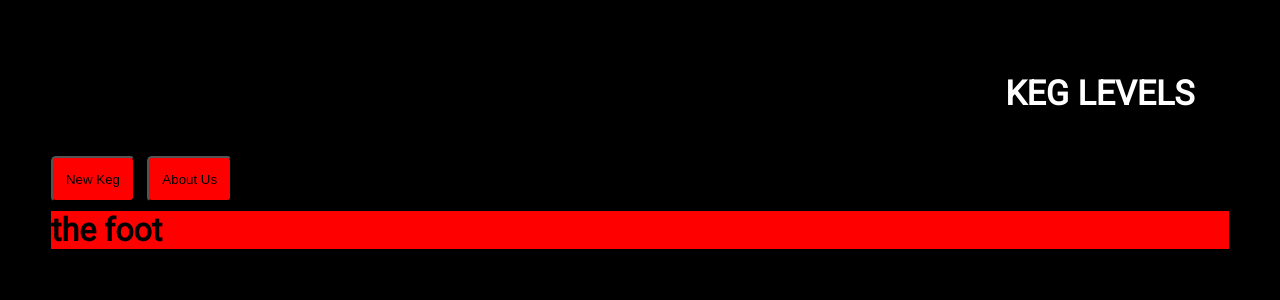
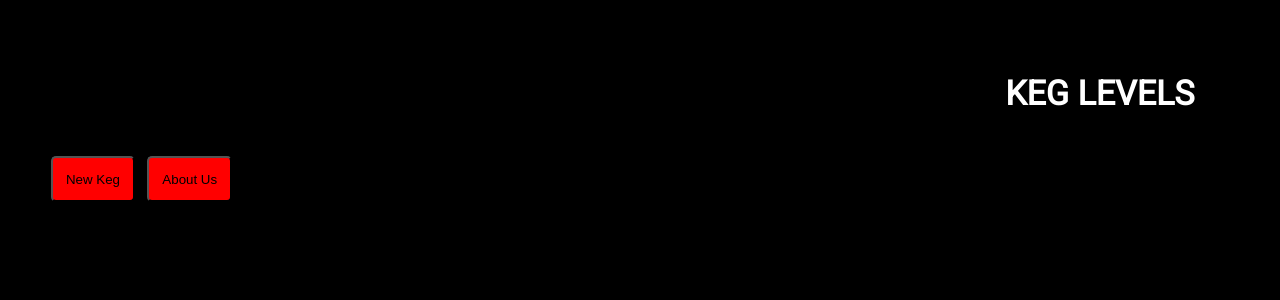
Before and after one commit to claramunro-zz/Keg-Levels-React, a React app: page /#/ in a window 1280 px wide. Shown: the top 300 px of the page. Built offline with nearby package versions, Linux system fonts and the light colour scheme.

Commit message:
removed footer, refactoring to start pintsLeft at 124

```diff
--- a/src/components/App.jsx
+++ b/src/components/App.jsx
@@ -1,6 +1,5 @@
 import React from 'react';
 import Header from './Header';
-import Footer from './Footer';
 import KegList from './KegList';
 import About from './About';
 import NewKegControl from './NewKegControl';
@@ -68,9 +67,6 @@ class App extends React.Component {
           <Route path='/about' component={About} />
           <Route component={Error404} />
         </Switch>
-        <div>
-          <Footer/>
-        </div>
       </div>
     );
   }
--- a/src/components/ConfirmationQuestions.jsx
+++ b/src/components/ConfirmationQuestions.jsx
@@ -4,8 +4,8 @@ import PropTypes from 'prop-types';
 function ConfirmationQuestions(props){
   return (
     <div>
-      <p>Have you gone through all the steps on the Learn How to Program debugging lesson?</p>
-      <button onClick={props.onTroubleshootingConfirmation}>Yes</button>
+      <p>DO WE LIKE BEER?!</p>
+      <button onClick={props.onTroubleshootingConfirmation}>YAS!</button>
     </div>
   );
 }
--- a/src/components/Footer.jsx
+++ /dev/null
@@ -1,18 +0,0 @@
-import React from 'react';
-
-
-function Footer(){
-  return(
-    <div>
-      <style jsx global>{`
-        .footer {
-            background-color: red;
-            color: black;
-        }
-      `}</style>
-      <h1 className="footer">the foot</h1>
-    </div>
-  );
-}
-
-export default Footer;
```
